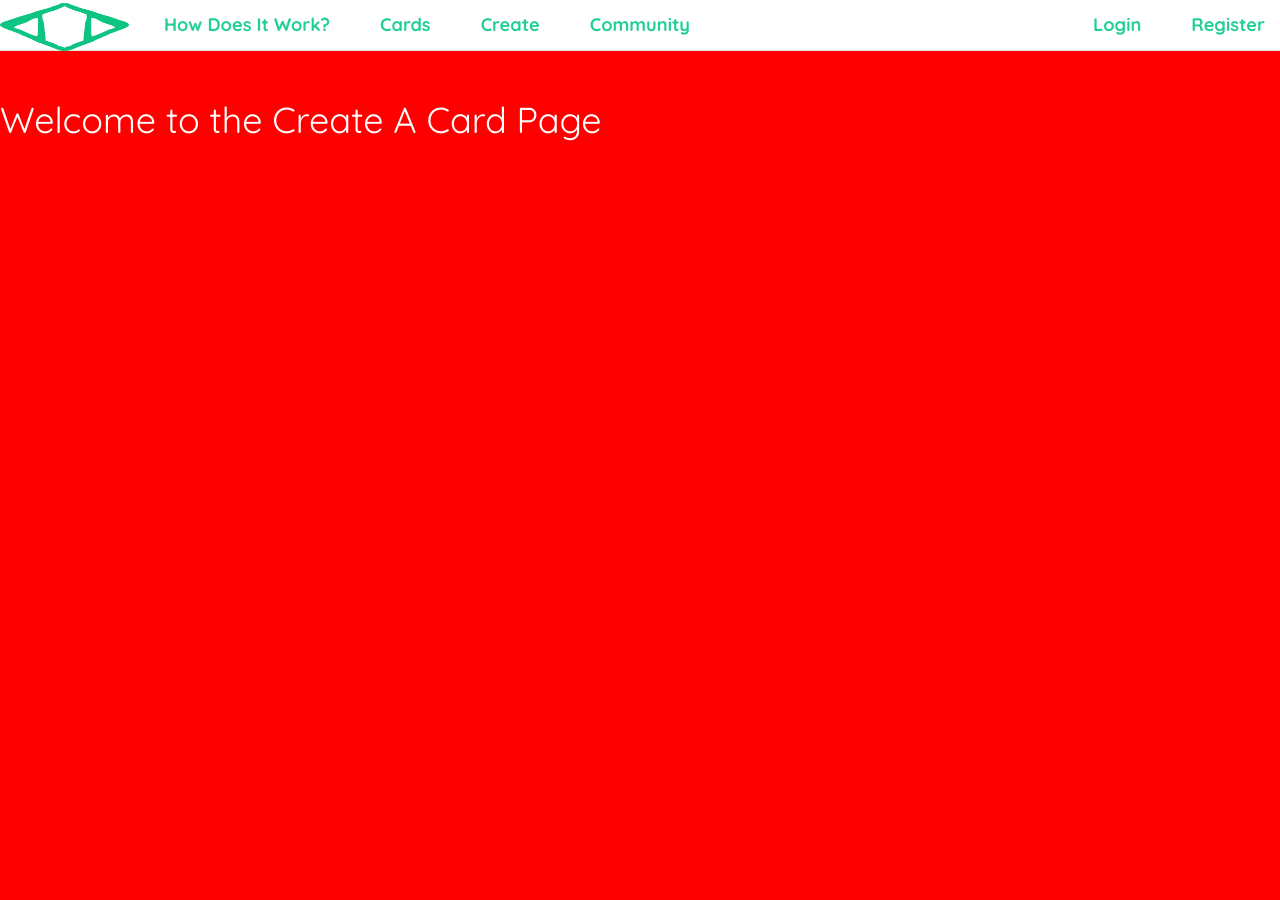
After one commit to gheghi18/Assholes_Anonymous, a Django app: page /createCard/ in a window 1280 px wide. The commit adds this page. Run offline with Django 3.2, Linux system fonts and the light colour scheme; some libraries are stand-ins or nearby versions.

Commit message:
Created the Card Model and Added link Functionality

```diff
--- a/main_app/admin.py
+++ b/main_app/admin.py
@@ -1 +1,4 @@
 from django.contrib import admin
+from .models import Card
+
+admin.site.register(Card)
--- /dev/null
+++ b/main_app/static/css/createCard.css
@@ -0,0 +1,9 @@
+body
+{
+	background:red;
+}
+
+h1
+{
+	margin-top: 100px;
+}
--- a/main_app/templates/main_app/base.html
+++ b/main_app/templates/main_app/base.html
@@ -21,6 +21,10 @@
 	<link rel="stylesheet" type="text/css" href="{% static 'css/styles.css' %}">
 	<link rel="stylesheet" type="text/css" href="{% static 'css/navbar.css' %}">
 
+	<!-- Dynamic Stylesheets -->
+	{% block stylesheets %}
+	{% endblock %}
+
 	<!-- Font -->
 	<link href="https://fonts.googleapis.com/css?family=Quicksand:400,700" rel="stylesheet">
 
@@ -39,7 +43,7 @@
 	            </button>
 
 	            <!-- Navbar Brand -->
-	            <a href="#" class="navbar-brand">
+	            <a href="{% url 'homepage' %}" class="navbar-brand">
 	                <img id = "logo" src="{% static 'imgs/Logo Mint.png' %}" alt = "Assholes Anonymous">
 	            </a>
 	        </div>
@@ -57,7 +61,7 @@
 	                </li>
 
 	                <li>
-	                    <a href="#">Create</a>
+	                    <a href="{% url 'Create Card' %}">Create</a>
 	                </li>
 	                <li>
 	                    <a href="#">Community</a>
--- /dev/null
+++ b/main_app/templates/main_app/createCard.html
@@ -0,0 +1,9 @@
+{% extends 'main_app/base.html' %}
+
+{% block stylesheets %}
+	<link rel="stylesheet" type="text/css" href="../../static/css/createCard.css">
+{% endblock %}
+
+{% block content %}
+	<h1>Welcome to the Create A Card Page<h1>
+{% endblock %}
--- a/main_app/urls.py
+++ b/main_app/urls.py
@@ -3,4 +3,5 @@ from . import views
 
 urlpatterns = [
     url(r'^$', views.homepage, name='homepage'),
+    url(r'^createCard/$',views.createCard,name = 'Create Card')
 ]
--- a/main_app/views.py
+++ b/main_app/views.py
@@ -1,6 +1,9 @@
 from django.shortcuts import render
 from django.utils import timezone
 
-# Create your views here.
+# The Homepage
 def homepage(request):
 	return render(request, 'main_app/homepage.html',{})
+
+def createCard(request):
+	return render(request,'main_app/createCard.html',{})
```
Also changed, not shown: main_app/models.py (+14 -13 lines), main_app/migrations/0002_auto_20171002_0956.py (added), main_app/migrations/0003_remove_card_keyword.py (added), main_app/scripts.py (added).
